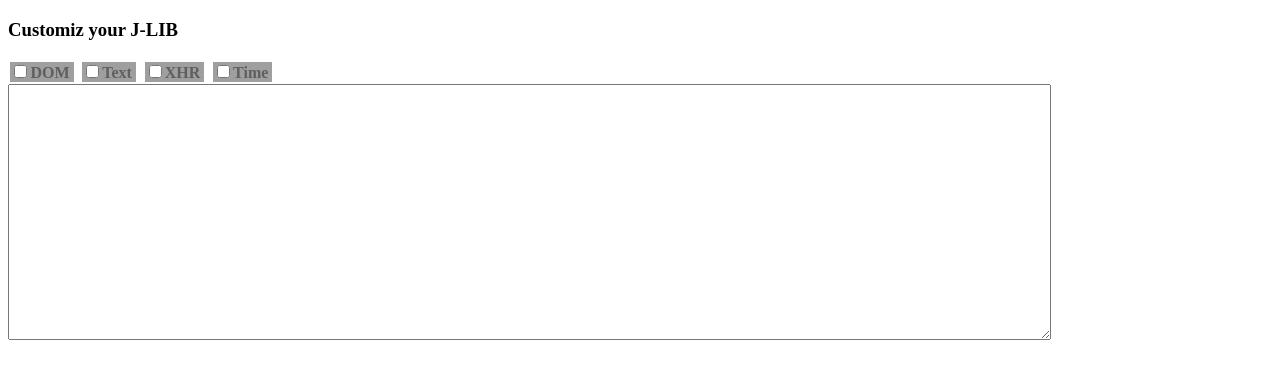
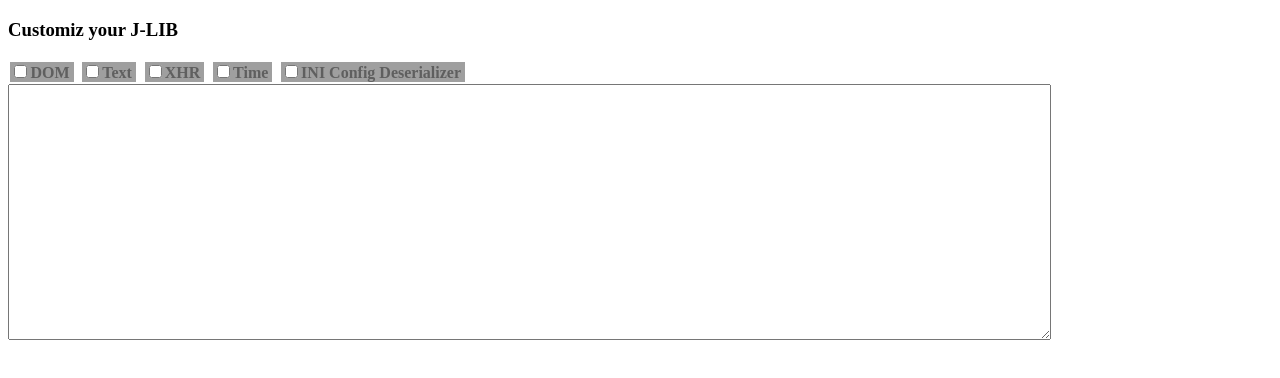
Before and after one commit to abhishekkr/j, a plain HTML site: page minified/customize.html in a window 1280 px wide. Drawn offline with Linux system fonts and the light colour scheme.

Commit message:
customizer updated for ini

```diff
--- a/minified/customize.html
+++ b/minified/customize.html
@@ -15,6 +15,7 @@
 		<span><input type="checkbox" name="jlib" value="./j_text.min.js" onClick="jlibUpdate(this);">Text</input></span>
 		<span><input type="checkbox" name="jlib" value="./j_file.min.js" onClick="jlibUpdate(this);">XHR</input></span>
 		<span><input type="checkbox" name="jlib" value="./j_timepiece.min.js" onClick="jlibUpdate(this);">Time</input></span>
+		<span><input type="checkbox" name="jlib" value="./j_ini.min.js" onClick="jlibUpdate(this);">INI Config Deserializer</input></span>
 	</div>
 
 	<div id="jlibMinified">
```
